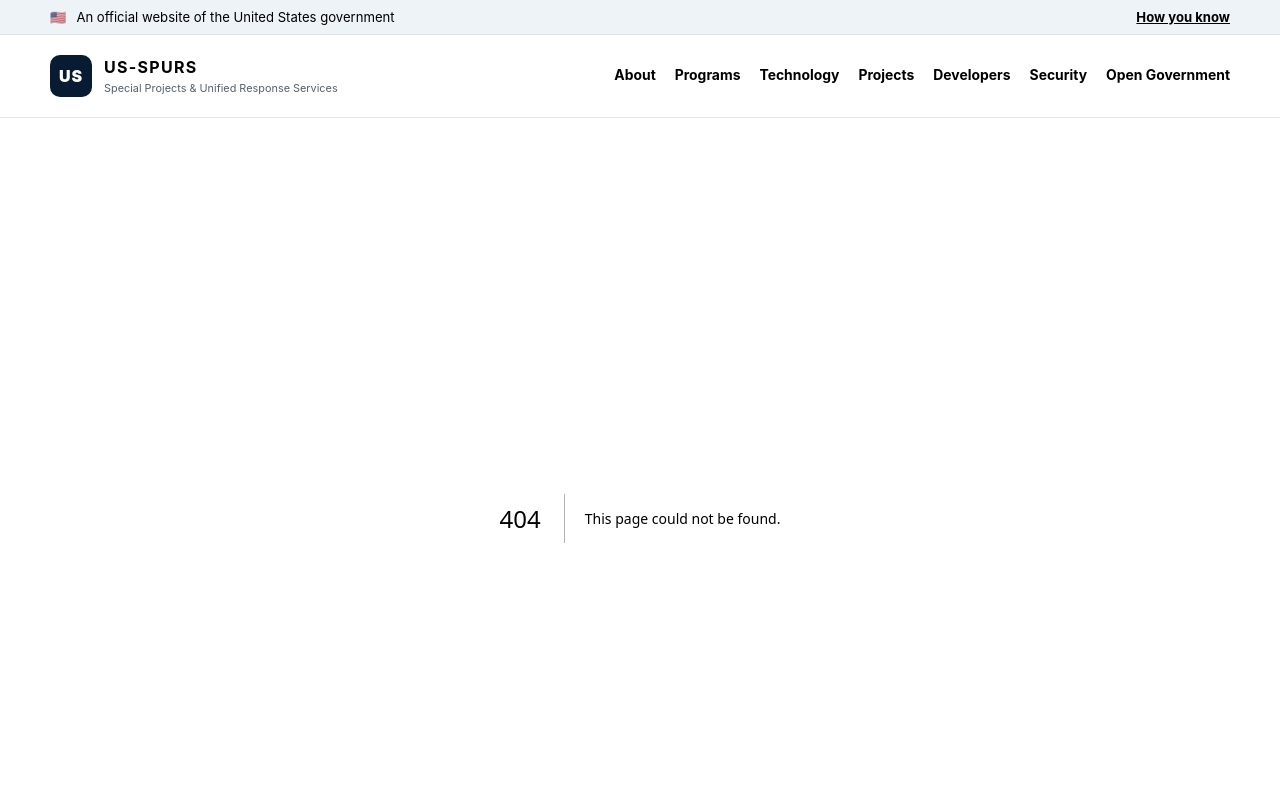
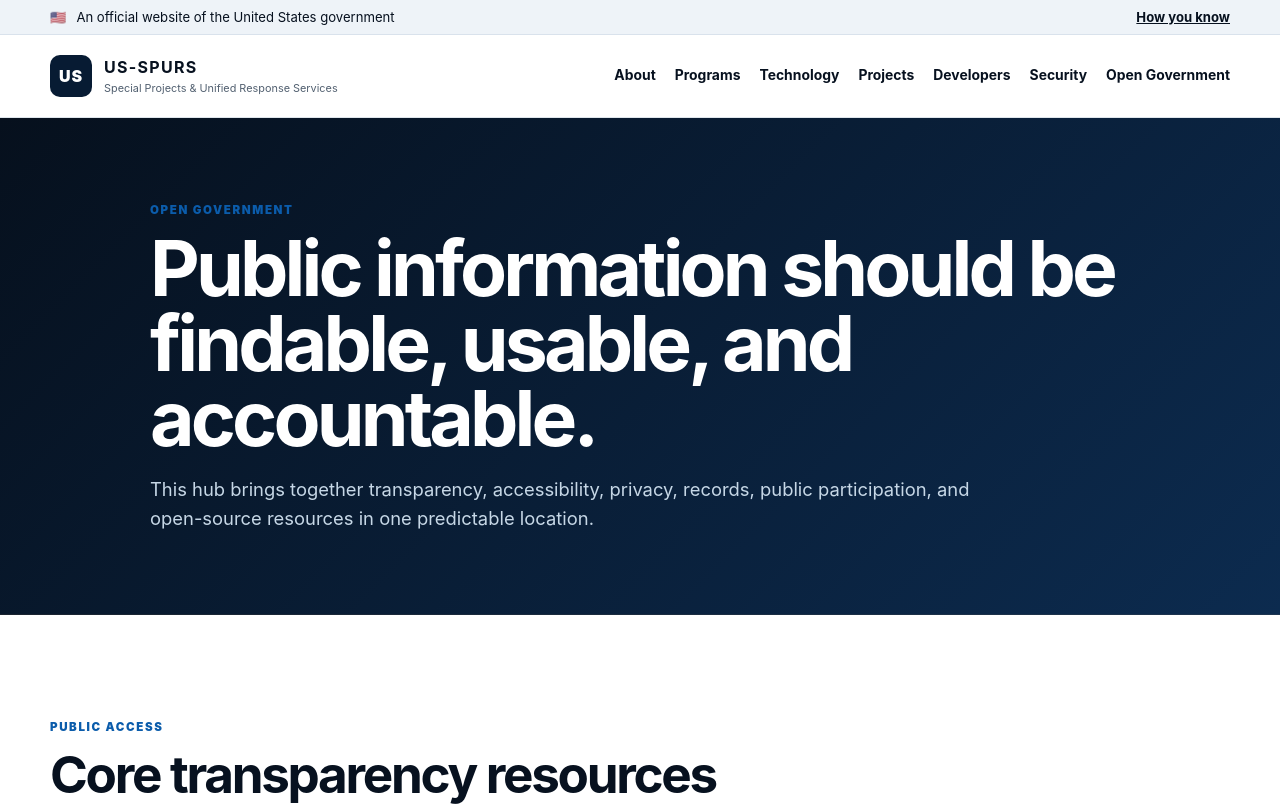
Before and after one commit to US-SPURS/US-SPURS.github.io, a Next.js app: page /open-government in a window 1280 px wide. Before the commit this address had no page. Shown: the top 806 px of the page. Built offline with nearby package versions, Linux system fonts and the light colour scheme.

Commit message:
feat(site): add Open Government experience

```diff
--- /dev/null
+++ b/app/open-government/page.tsx
@@ -0,0 +1,20 @@
+import type { Metadata } from 'next';
+import { Callout, InfoGrid, PageHero, Section } from '@/components/interior';
+
+export const metadata: Metadata = { title: 'Open Government' };
+
+export default function OpenGovernmentPage() {
+  return <main id="main-content">
+    <PageHero eyebrow="Open Government" title="Public information should be findable, usable, and accountable." summary="This hub brings together transparency, accessibility, privacy, records, public participation, and open-source resources in one predictable location." />
+    <Section eyebrow="Public access" title="Core transparency resources"><InfoGrid items={[
+      { title: 'Freedom of Information Act', body: 'Public records access information, request guidance, and published materials should be available through a clear FOIA pathway.', meta: 'FOIA' },
+      { title: 'Accessibility', body: 'Digital services should be designed for broad access and tested against applicable Section 508 and WCAG requirements.', meta: '508' },
+      { title: 'Privacy', body: 'Privacy notices should explain what information is collected, why it is needed, how it is used, and how it is protected.', meta: 'PRIVACY' },
+      { title: 'Records management', body: 'Public information systems should support defensible retention, disposition, and preservation practices.', meta: 'RECORDS' },
+      { title: 'Open source', body: 'Reusable code, standards, and technical documentation should be published when legal, security, privacy, and operational constraints allow.', meta: 'CODE' },
+      { title: 'Public participation', body: 'Clear channels should exist for feedback, issues, accessibility concerns, security reporting, and community contribution.', meta: 'ENGAGE' },
+    ]} /></Section>
+    <Section dark eyebrow="Publishing standard" title="Transparency without oversharing." intro="Open government requires both disclosure and judgment. Public-facing material should maximize useful transparency while protecting personal data, controlled information, security-sensitive implementation details, and other information that should not be publicly exposed." />
+    <Section eyebrow="Digital public service" title="One front door, predictable pathways." intro="As the site matures, this hub should link directly to the agency’s authoritative privacy, accessibility, FOIA, records, inspector-general, procurement, and public-data resources rather than duplicating policy text across pages."><Callout title="Built in the open" body="US-SPURS public engineering resources live alongside the agency’s transparency model, making code, documentation, standards, and project activity easier to inspect and reuse." href="/projects/" label="Explore public projects" /></Section>
+  </main>;
+}
```
